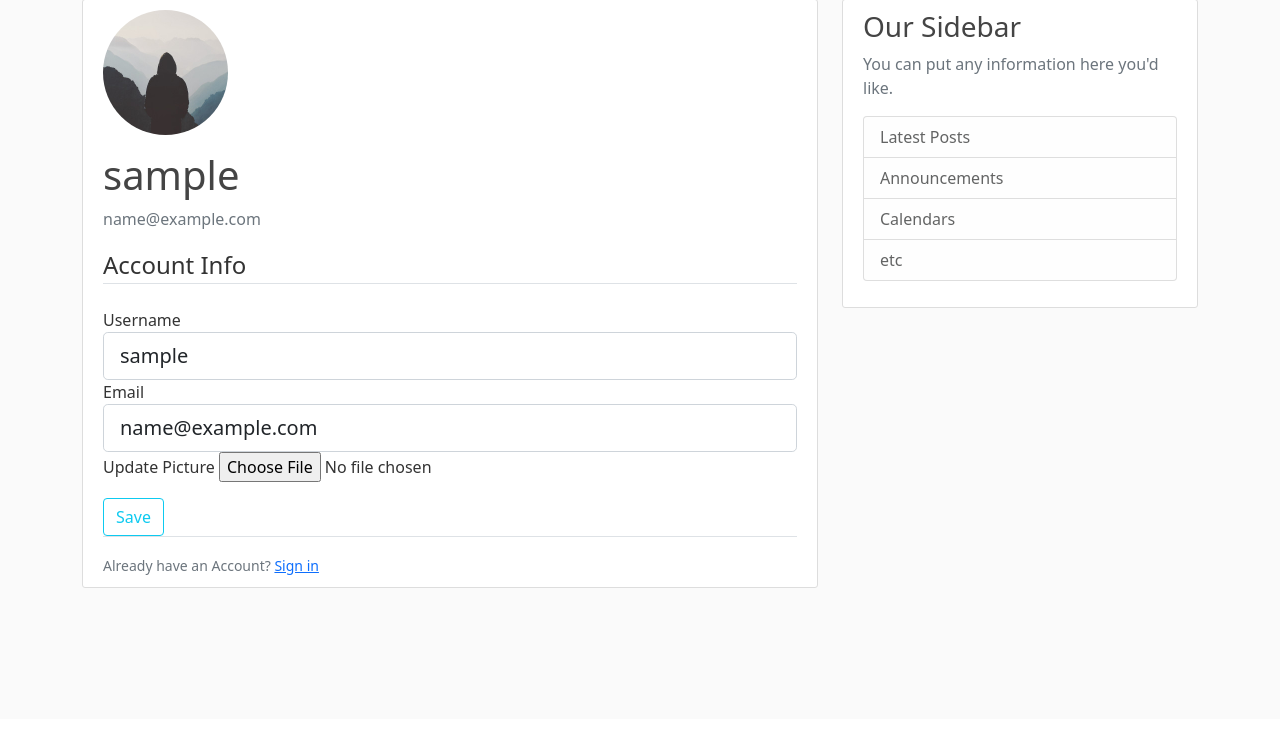
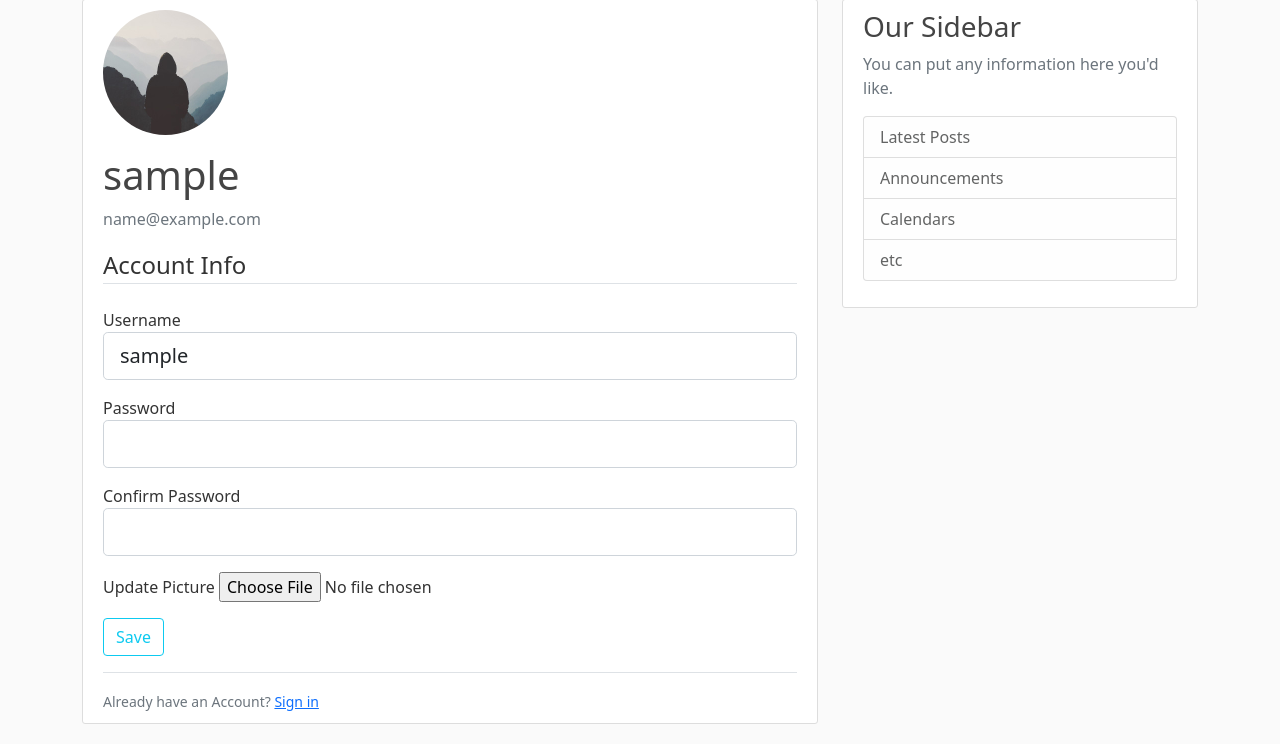
Before and after one commit to AlexanderGiller/Formula1Fantasy, a Flask app: page /account in a window 1280 px wide. Shown: the part 81-825 px from the top of the page. Before the commit the page ends 669 px from the top, so only its background shows below. Run offline with Flask 2, Linux system fonts and the light colour scheme; the visitor is signed in with stand-in values (Sample User, id 1); data comes from the database, SQL or seed files in the repository; some libraries are stand-ins or nearby versions.

Commit message:
updated account page better css you cant change email anymore you can change password allowed any size pictures to be uploaded, gifs now work

```diff
--- a/f1f/forms.py
+++ b/f1f/forms.py
@@ -14,13 +14,7 @@ class RegistrationForm(FlaskForm):
     password = PasswordField('Password', validators=[DataRequired()])
     confirm_password = PasswordField('Confirm Password', validators=[
                                      DataRequired(), EqualTo('password')])
-
     submit = SubmitField('Sign up')
-
-    def validate_username(self, username):
-        user = User.query.filter_by(username=username.data).first()
-        if user:
-            raise ValidationError('Username is taken! Please choose another.')
 
     def validate_email(self, email):
         user = User.query.filter_by(email=email.data).first()
@@ -41,15 +35,11 @@ class UpdateAccountForm(FlaskForm):
 
     username = StringField('Username', validators=[
                            DataRequired(), Length(min=2, max=20)])
-    email = StringField('Email', validators=[DataRequired(), Email()])
+    password = PasswordField('Password', validators=[DataRequired()])
+    confirm_password = PasswordField('Confirm Password', validators=[
+                                     DataRequired(), EqualTo('password')])
     picture = FileField('Update Picture', validators=[FileAllowed(['jpg', 'png', 'gif'])])
     submit = SubmitField('Save')
-
-    def validate_username(self, username):
-        if username.data != current_user.username:
-            user = User.query.filter_by(username=username.data).first()
-            if user:
-                raise ValidationError('Username is taken! Please choose another.')
 
     def validate_email(self, email):
         if email.data != current_user.email:
--- a/f1f/routes.py
+++ b/f1f/routes.py
@@ -1,6 +1,6 @@
 import os
 import secrets
-from PIL import Image
+# from PIL import Image
 from flask import render_template, url_for, redirect, flash, request
 from flask_login import login_required, login_user, logout_user, current_user
 from f1f import app, bcrypt, db
@@ -71,10 +71,10 @@ def account():
     form = UpdateAccountForm()
     if form.validate_on_submit():
         if form.picture.data:
-            picture_file = _save_picture(form.picture.data)
+            picture_file = _save_picture(form.picture.data, current_user.image_file)
             current_user.image_file = picture_file
         current_user.username = form.username.data
-        current_user.email = form.email.data
+        current_user.password = bcrypt.generate_password_hash(form.password.data)
         db.session.commit()
 
         flash('Your account has been updated!', 'success')
@@ -82,22 +82,29 @@ def account():
 
     elif request.method == 'GET':
         form.username.data = current_user.username
-        form.email.data = current_user.email
+        form.password.data = current_user.password
 
     image_file = url_for('static', filename=f"profile_pics/{current_user.image_file}")
 
     return render_template('account.html', title='Account', image_file=image_file, form=form)
 
 
-def _save_picture(form_picture):
+def _save_picture(form_picture, old_pic):
     random_hex = secrets.token_hex(8)
     _, f_extension = os.path.splitext(form_picture.filename)
     picture_fn = random_hex + f_extension
     picture_path = os.path.join(app.root_path, 'static/profile_pics', picture_fn)
 
-    output_size = (250, 250)
-    i = Image.open(form_picture)
-    i.thumbnail(output_size)
-    i.save(picture_path)
+    form_picture.save(picture_path)
+    # output_size = (250, 250)
+    # i = Image.open(form_picture)
+    # i.thumbnail(output_size)
+    # i.save(picture_path)
+    # ? if the file is downsized, gifs are lost to a single frame
+
+    old_pic_path = os.path.join(app.root_path, 'static/profile_pics', old_pic)
+    if os.path.exists(old_pic_path):
+        os.remove(old_pic_path)
+
 
     return picture_fn
--- a/f1f/templates/account.html
+++ b/f1f/templates/account.html
@@ -28,21 +28,34 @@
                         {% endif %}
                     </div>
                     <div class="form-group">
-                        {{ form.email.label(class="form-control-label") }}
-                        {% if form.email.errors %}
-                            {{ form.email(class="form-control form-control-lg is-invalid") }}
+                        {{ form.password.label(class="form-control-label mt-3") }}
+                        {% if form.password.errors %}
+                            {{ form.password(class="form-control form-control-lg is-invalid") }}
                             <div class="invalid-feedback">
-                                {% for error in form.email.errors %}
+                                {% for error in form.password.errors %}
                                     <span>{{ error }}</span>
                                 {% endfor %}
                             </div>
                         {% else %}
-                            {{ form.email(class="form-control form-control-lg") }}
+                            {{ form.password(class="form-control form-control-lg") }}
+                        {% endif %}
+                    </div>
+                    <div class="form-group">
+                        {{ form.confirm_password.label(class="form-control-label mt-3") }}
+                        {% if form.confirm_password.errors %}
+                            {{ form.confirm_password(class="form-control form-control-lg is-invalid") }}
+                            <div class="invalid-feedback">
+                                {% for error in form.confirm_password.errors %}
+                                    <span>{{ error }}</span>
+                                {% endfor %}
+                            </div>
+                        {% else %}
+                            {{ form.confirm_password(class="form-control form-control-lg") }}
                         {% endif %}
                     </div>
                     <div class="form-group">
                         {{ form.picture.label() }}
-                        {{ form.picture(class="form-control-file") }}
+                        {{ form.picture(class="form-control-file mt-3") }}
                         {% if form.picture.errors %}
                             {% for error in form.picture.errors %}
                             <span class="text-danger">{{ error }}</span></br>
@@ -51,7 +64,7 @@
                     </div>
                 </fieldset>
                 <div class="form-group mt-3">
-                    {{ form.submit(class="btn btn-outline-info") }}
+                    {{ form.submit(class="btn btn-outline-info mb-3") }}
                 </div>
             </form>
         <div class="border-top pt-3">
```
